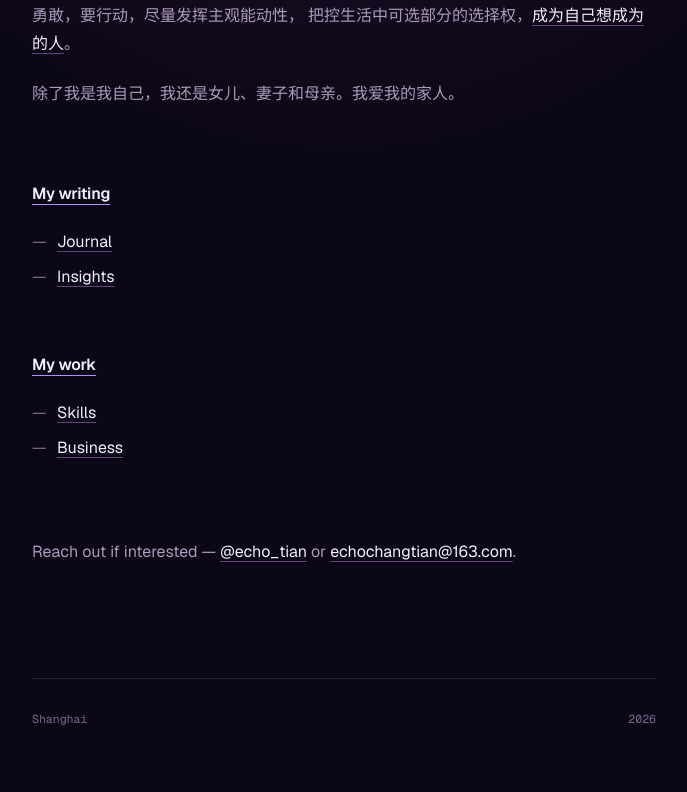
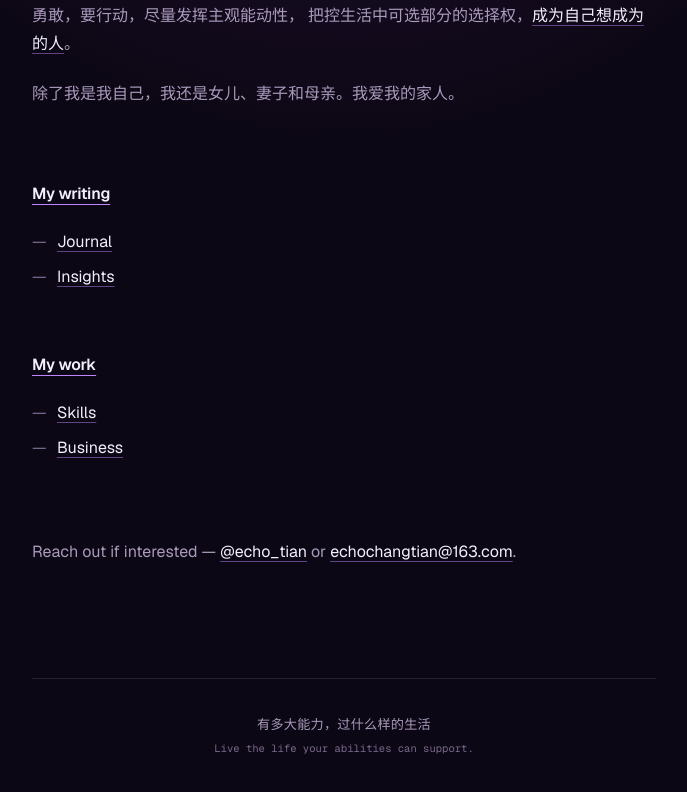
Before and after one commit to echotian2026/echotianblog, a Next.js app: page / in a window 1280 px wide. Shown: the part 284-1076 px from the top of the page, without its empty margins (296-983 px from the left). Before the commit the page ends 1050 px from the top, so only its background shows below. Built offline with nearby package versions, Linux system fonts and the light colour scheme.

Commit message:
Add rotating mottos and public default

```diff
--- a/app/admin/AdminDashboard.tsx
+++ b/app/admin/AdminDashboard.tsx
@@ -35,7 +35,7 @@ const freshDraft = (): Draft => ({
     .toISOString()
     .slice(0, 16),
   mood: "neutral",
-  isPrivate: true,
+  isPrivate: false,
 });
 
 function localDate(value: string) {
@@ -391,11 +391,21 @@ export function AdminDashboard() {
             {saveState === "saved" && `Saved${savedAt ? ` at ${savedAt}` : ""}`}
             {saveState === "error" && "Save interrupted"}
           </span>
-          {editing && !draft.isPrivate && (
-            <Link href={`/posts/${editing.slug}`} className="inline-link">
-              View entry
-            </Link>
-          )}
+          <div className="autosave-actions">
+            {editing && !draft.isPrivate && (
+              <Link href={`/posts/${editing.slug}`} className="inline-link">
+                View entry
+              </Link>
+            )}
+            <button
+              type="button"
+              className={`visibility-button ${draft.isPrivate ? "private" : "public"}`}
+              onClick={() => setDraft({ ...draft, isPrivate: !draft.isPrivate })}
+              aria-pressed={draft.isPrivate}
+            >
+              {draft.isPrivate ? "🔒 Private" : "🌐 Public"}
+            </button>
+          </div>
         </div>
 
         <label htmlFor="title">Title</label>
@@ -509,7 +519,7 @@ export function AdminDashboard() {
           corrections come from your browser and operating system.
         </p>
 
-        <div className="editor-row">
+        <div className="editor-row single">
           <div>
             <label htmlFor="publishedAt">Date & time</label>
             <input
@@ -521,20 +531,6 @@ export function AdminDashboard() {
               }
             />
           </div>
-          <label className="privacy-control">
-            <input
-              type="checkbox"
-              checked={draft.isPrivate}
-              onChange={(event) =>
-                setDraft({ ...draft, isPrivate: event.target.checked })
-              }
-            />
-            <span className="switch" aria-hidden="true"><span /></span>
-            <span>
-              <strong>Keep this entry private</strong>
-              <small>New entries start private for safer autosaving</small>
-            </span>
-          </label>
         </div>
 
         {message && <p className="form-message error">{message}</p>}
--- /dev/null
+++ b/app/components/MottoFooter.tsx
@@ -0,0 +1,21 @@
+"use client";
+
+import { useEffect, useState } from "react";
+import { mottos } from "@/lib/mottos";
+
+export function MottoFooter() {
+  const [index, setIndex] = useState(0);
+
+  useEffect(() => {
+    setIndex(Math.floor(Math.random() * mottos.length));
+  }, []);
+
+  const motto = mottos[index];
+
+  return (
+    <footer className="motto-footer">
+      <p>{motto.zh}</p>
+      <span>{motto.en}</span>
+    </footer>
+  );
+}
--- a/app/globals.css
+++ b/app/globals.css
@@ -339,12 +339,26 @@ a.inline-link:hover {
 .empty-state p { margin: 0; color: var(--muted); font-size: .92rem; }
 
 footer {
-  padding: 2rem 0 2.5rem;
-  display: flex;
-  justify-content: space-between;
+  padding: 2.25rem 0 2.75rem;
   border-top: 1px solid var(--line);
   color: var(--subtle);
-  font: .72rem var(--font-geist-mono), monospace;
+}
+
+.motto-footer {
+  display: grid;
+  gap: .4rem;
+  text-align: center;
+}
+
+.motto-footer p {
+  margin: 0;
+  color: var(--muted);
+  font-size: .82rem;
+  letter-spacing: .02em;
+}
+
+.motto-footer span {
+  font: .66rem/1.5 var(--font-geist-mono), monospace;
 }
 
 .article { padding: 5rem 0 6rem; }
@@ -581,6 +595,34 @@ input::placeholder, textarea::placeholder { color: var(--subtle); }
   color: var(--subtle);
   font: .69rem var(--font-geist-mono), monospace;
 }
+.autosave-actions {
+  display: flex;
+  align-items: center;
+  gap: .75rem;
+}
+.visibility-button {
+  min-height: 2rem;
+  padding: 0 .65rem;
+  border: 1px solid var(--line);
+  border-radius: 999px;
+  background: transparent;
+  color: var(--muted);
+  font: .68rem var(--font-geist-sans), sans-serif;
+  cursor: pointer;
+  transition: border-color 150ms ease, color 150ms ease, background 150ms ease;
+}
+.visibility-button.public {
+  color: #86efac;
+  border-color: rgba(74, 222, 128, .2);
+  background: rgba(34, 197, 94, .07);
+}
+.visibility-button.private {
+  color: #d8b4fe;
+  border-color: rgba(192, 132, 252, .24);
+  background: rgba(168, 85, 247, .08);
+}
+:root.light .visibility-button.public { color: #166534; }
+:root.light .visibility-button.private { color: #6b21a8; }
 .editor-label-row {
   margin-top: .35rem;
   display: flex;
@@ -685,6 +727,9 @@ input::placeholder, textarea::placeholder { color: var(--subtle); }
   gap: 1rem;
   margin-top: .4rem;
 }
+.editor-row.single {
+  grid-template-columns: minmax(0, 16rem);
+}
 .editor-row > div { display: grid; gap: .7rem; }
 .privacy-control {
   min-height: 4.7rem;
--- a/app/layout.tsx
+++ b/app/layout.tsx
@@ -1,6 +1,7 @@
 import type { Metadata } from "next";
 import { Geist, Geist_Mono } from "next/font/google";
 import { headers } from "next/headers";
+import { MottoFooter } from "./components/MottoFooter";
 import { SiteHeader } from "./components/SiteHeader";
 import "./globals.css";
 
@@ -63,10 +64,7 @@ export default function RootLayout({
         <div className="site-shell">
           <SiteHeader />
           <main>{children}</main>
-          <footer>
-            <span>Shanghai</span>
-            <span>{new Date().getFullYear()}</span>
-          </footer>
+          <MottoFooter />
         </div>
       </body>
     </html>
--- /dev/null
+++ b/lib/mottos.ts
@@ -0,0 +1,14 @@
+export const mottos = [
+  {
+    zh: "想一千次，不如做一次",
+    en: "Thinking a thousand times is no substitute for doing it once.",
+  },
+  {
+    zh: "勇敢面对自己",
+    en: "Be brave enough to face yourself.",
+  },
+  {
+    zh: "有多大能力，过什么样的生活",
+    en: "Live the life your abilities can support.",
+  },
+] as const;
```
